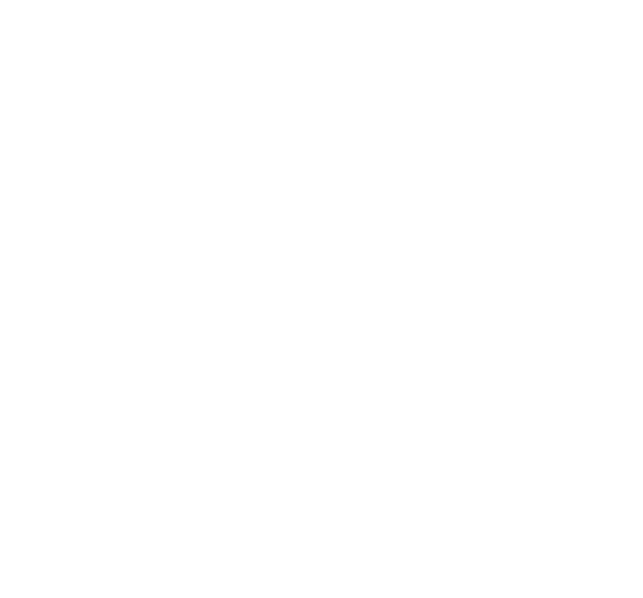
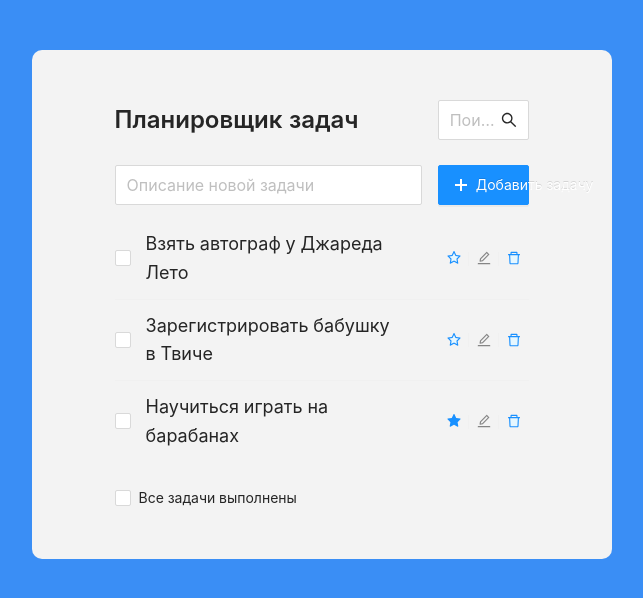
Before and after one commit to emoface1337/react-simple-todo, a React (Create React App) app: page / in a window 1280 px wide. Shown: the top 598 px of the page, without its empty margins (318-961 px from the left). Built offline with nearby package versions, Linux system fonts and the light colour scheme.

Commit message:
done layout with ant design and fake data

```diff
--- a/package.json
+++ b/package.json
@@ -3,12 +3,18 @@
   "version": "0.1.0",
   "private": true,
   "dependencies": {
+    "@ant-design/icons": "^4.3.0",
     "@testing-library/jest-dom": "^5.11.6",
     "@testing-library/react": "^11.2.2",
     "@testing-library/user-event": "^12.2.2",
+    "antd": "^4.8.6",
+    "node-sass": "^4.14.1",
     "react": "^17.0.1",
     "react-dom": "^17.0.1",
+    "react-redux": "^7.2.2",
     "react-scripts": "4.0.1",
+    "redux": "^4.0.5",
+    "styled-components": "^5.2.1",
     "web-vitals": "^0.2.4"
   },
   "scripts": {
--- a/src/App.js
+++ b/src/App.js
@@ -1,9 +1,116 @@
 import React from 'react'
+import styled from 'styled-components'
+import { Button, Checkbox, Col, Input, List, Row, Typography } from 'antd'
+import { DeleteTwoTone, EditOutlined, PlusOutlined, SearchOutlined, StarFilled, StarTwoTone } from '@ant-design/icons'
+
+import './theme/App.sass'
+
+const AppHeader = styled.header`
+    display: flex;
+    align-items: center;
+    justify-content: space-between;
+    margin-bottom: 25px
+`
+
+const AppContent = styled.div`
+    background: #F3F3F3;
+    padding: 50px 75px;
+    border-radius: 10px
+`
+
+const AppTaskAdd = styled.div`
+    display: flex;
+    align-items: center;
+    justify-content: space-between;
+    margin-bottom: 13px
+`
+
+const { Title } = Typography
+
+const data = [
+    {
+        text: 'Взять автограф у Джареда Лето',
+        id: 1,
+        created: Date.now(),
+        completed: false,
+        favorite: false
+    }, {
+        text: 'Зарегистрировать бабушку в Твиче',
+        id: 2,
+        created: Date.now(),
+        completed: true,
+        favorite: false
+    }, {
+        text: 'Научиться играть на барабанах',
+        id: 3,
+        created: Date.now(),
+        completed: false,
+        favorite: true
+    }
+]
 
 const App = () => {
     return (
-        <div className="App">
-        </div>
+        <section className="app">
+            <main>
+                <Row gutter={16}>
+                    <Col span={12} offset={6}>
+                        <AppContent>
+                            <AppHeader className="app-header">
+                                <Col span={18}>
+                                    <Title className="app-header__title" level={3}>Планировщик задач</Title>
+                                </Col>
+                                <Col span={6}>
+                                    <Input className="app-header__input" size="large" placeholder="Поиск"
+                                           suffix={<SearchOutlined/>}/>
+                                </Col>
+                            </AppHeader>
+                            <AppTaskAdd>
+                                <Col span={18}>
+                                    <Input className="app-add__input" size="large"
+                                           placeholder="Описание новой задачи"/>
+                                </Col>
+                                <Col span={6}>
+                                    <Button type="primary" icon={<PlusOutlined/>} style={{
+                                        width: '100%',
+                                        height: '40px',
+                                        minHeight: '100%'
+                                    }}>
+                                        Добавить задачу
+                                    </Button>
+                                </Col>
+                            </AppTaskAdd>
+                            <Col span={24}>
+                                <List
+                                    style={{ marginBottom: '25px' }}
+                                    itemLayout="horizontal"
+                                    dataSource={data}
+                                    renderItem={item => (
+                                        <List.Item
+                                            style={{ fontSize: '18px', display: 'flex' }}
+                                            actions={
+                                                [
+                                                    item.favorite
+                                                        ? <StarFilled style={{ color: '#1890ff' }}/>
+                                                        : <StarTwoTone/>,
+                                                    <EditOutlined/>,
+                                                    <DeleteTwoTone/>
+                                                ]
+                                            }>
+                                            <Checkbox style={{ marginRight: '15px' }}/>
+                                            <div style={{ width: '100%' }}>{item.text}</div>
+                                        </List.Item>
+                                    )}
+                                />
+                            </Col>
+                            <Col span={24}>
+                                <Checkbox>Все задачи выполнены</Checkbox>
+                            </Col>
+                        </AppContent>
+                    </Col>
+                </Row>
+            </main>
+        </section>
     )
 }
 
--- /dev/null
+++ b/src/theme/App.sass
@@ -0,0 +1,12 @@
+@import '~antd/dist/antd.css'
+
+body
+  background-color: #3A8EF5
+
+.app
+  padding: 50px 4%
+  min-height: 100vh
+
+  &-header
+    &__title
+      margin: 0 !important
```
Also changed, not shown: 2 other files (tests, documents, lock files or other folders).
